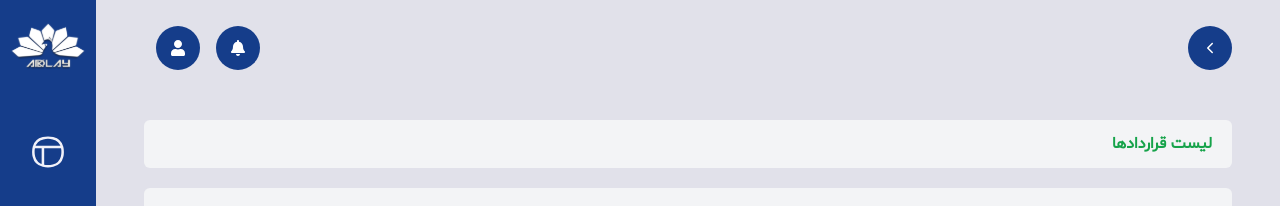
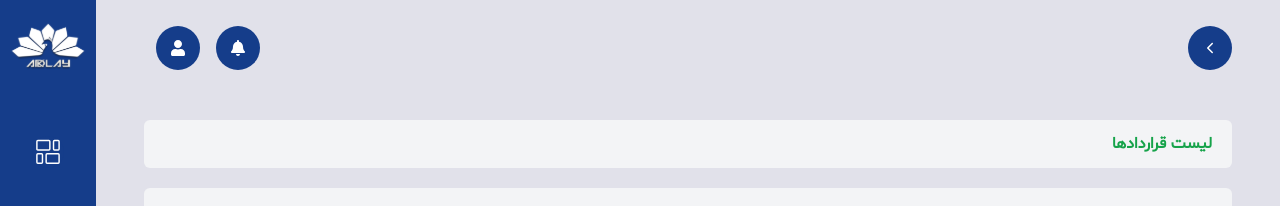
Before and after one commit to alirezzasarkar/customer-management-software, a React app: page /dashboard in a window 1280 px wide. Shown: the top 206 px of the page. Built offline with nearby package versions, Linux system fonts and the light colour scheme; the HTML template or start-up script is replaced by a standard one.

Commit message:
style: Sidebar.jsx

```diff
--- a/src/Components/Common/Sidebar.jsx
+++ b/src/Components/Common/Sidebar.jsx
@@ -7,8 +7,8 @@ const Sidebar = () => {
       <img src="/src/Assets/Icons/AdklayLogo.svg" alt="" className="mb-4" />
       <SidebarItem
         to="/"
-        icon="/src/Assets/Icons/Sidbar/icon.svg"
-        label="متن تست"
+        icon="/src/Assets/Icons/Sidbar/dashboard.svg"
+        label="داشبورد"
       />
       <SidebarItem
         to="/"
```
Also changed, not shown: src/Assets/Icons/Sidbar/dashboard.svg (added).
